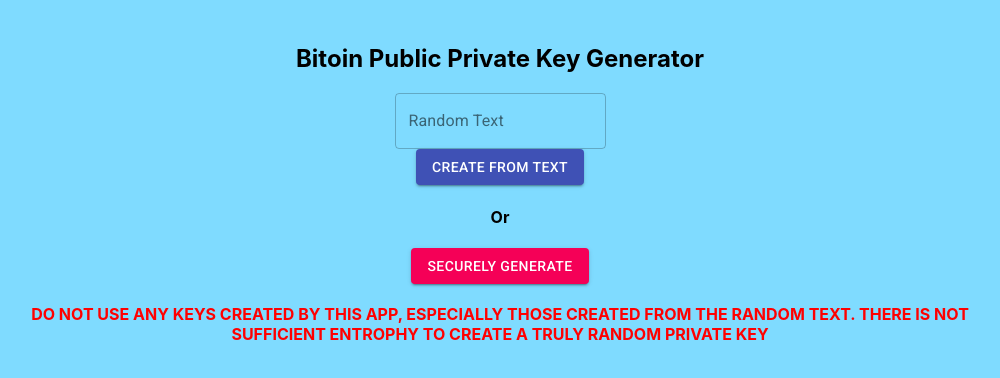
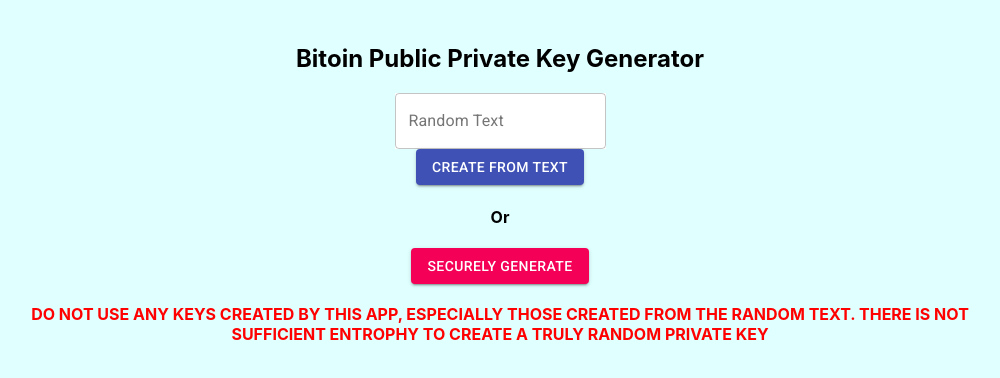
Before and after one commit to GalaxysHub/BitcoinKeyGenerator, a React (Create React App) app: page / in a window 1280 px wide. Shown: the top 378 px of the page, without its empty margins (140-1140 px from the left). Built offline with nearby package versions, Linux system fonts and the light colour scheme.

Commit message:
small style changes

```diff
--- a/src/App.css
+++ b/src/App.css
@@ -1,6 +1,6 @@
 .App {
   text-align: center;
-  background: #7fdbff;
+  background: rgb(224, 255, 255);
   padding: 3vh 0;
   vertical-align: center;
   min-height: 100vh;
--- a/src/App.js
+++ b/src/App.js
@@ -1,6 +1,5 @@
 import React, { useState } from "react";
 import crypto from "crypto";
-import { makeStyles } from "@material-ui/core/styles";
 import { TextField, Button, Container } from "@material-ui/core";
 import "./App.css";
 
@@ -61,7 +60,7 @@ function App() {
     <div className="App">
       <h2>Bitoin Public Private Key Generator</h2>
       <TextField
-        id="outlined-basic"
+        style={{ background: "white" }}
         name="text"
         label="Random Text"
         value={text}
```
